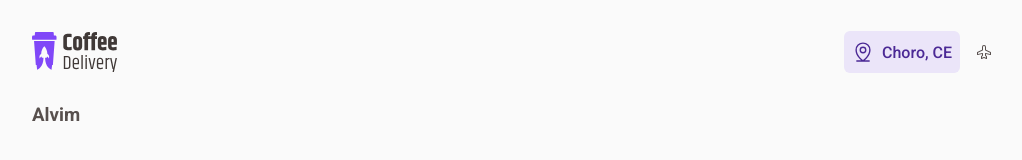
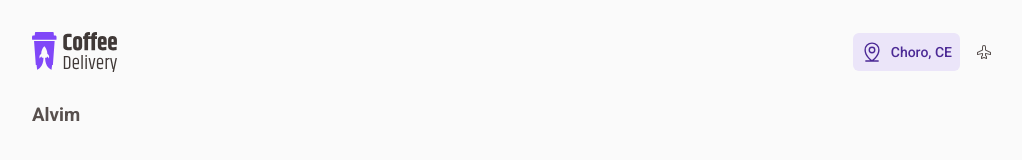
Before and after one commit to alvarobianor/coffee-delivery, a React (Vite) app: page / in a window 1280 px wide. Shown: the top 160 px of the page, without its empty margins (128-1150 px from the left). Built offline with nearby package versions, Linux system fonts and the light colour scheme.

Commit message:
Update the Location component

```diff
--- a/src/Components/Header/Location.tsx
+++ b/src/Components/Header/Location.tsx
@@ -20,10 +20,12 @@ const ContainerLocation = styled.button`
   align-items: center;
   gap: 0.5rem;
 
-  padding: 0.625rem 0.5rem;
+  padding: 0.5rem;
 
   background-color: ${({ theme }) => theme.colors['brand-purple-light']};
   color: ${({ theme }) => theme.colors['brand-purple-dark']};
+
+  font-size: ${({ theme }) => theme.textSizes['text-regular-s']};
   font-weight: 500;
 
   border: 0px;
```
